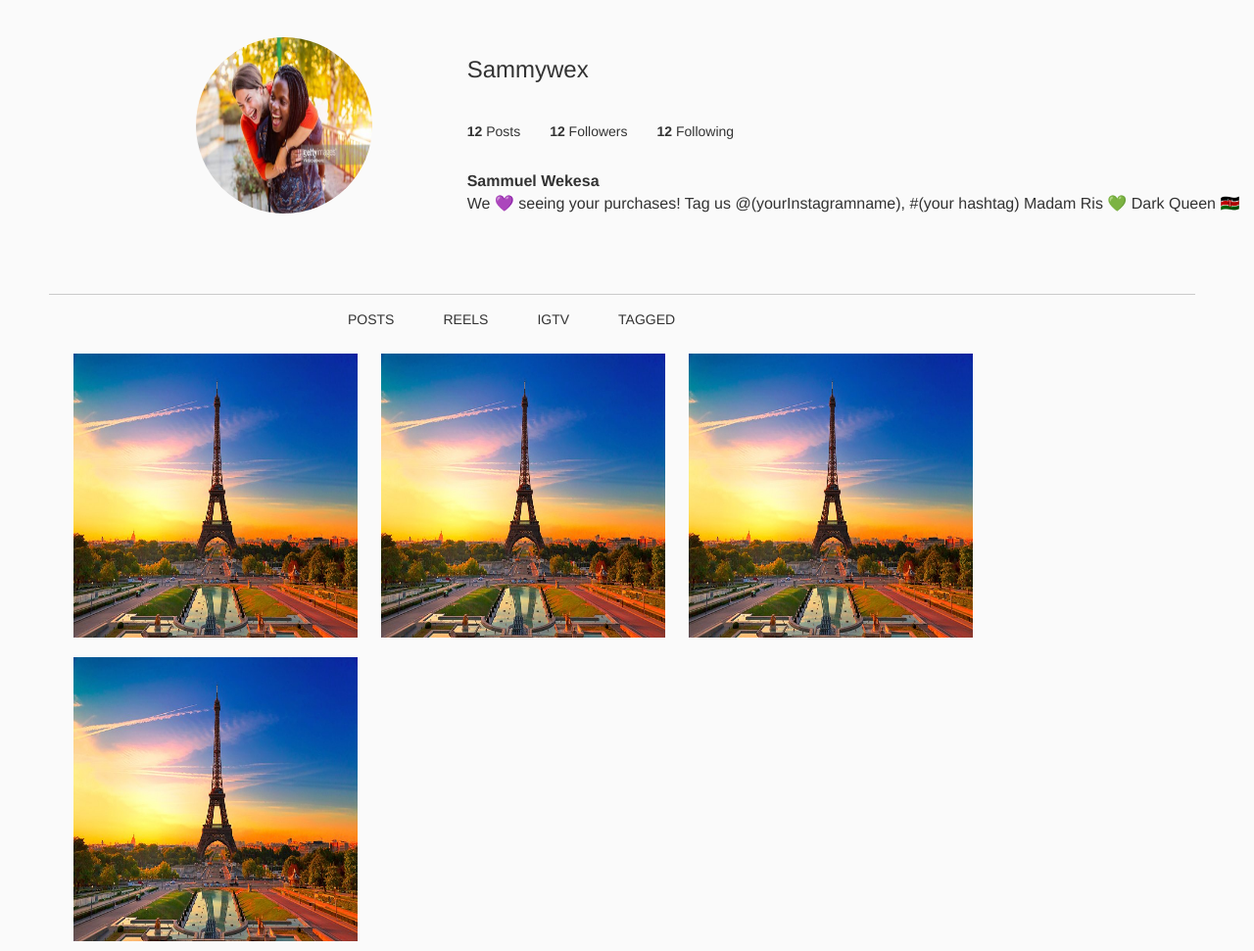
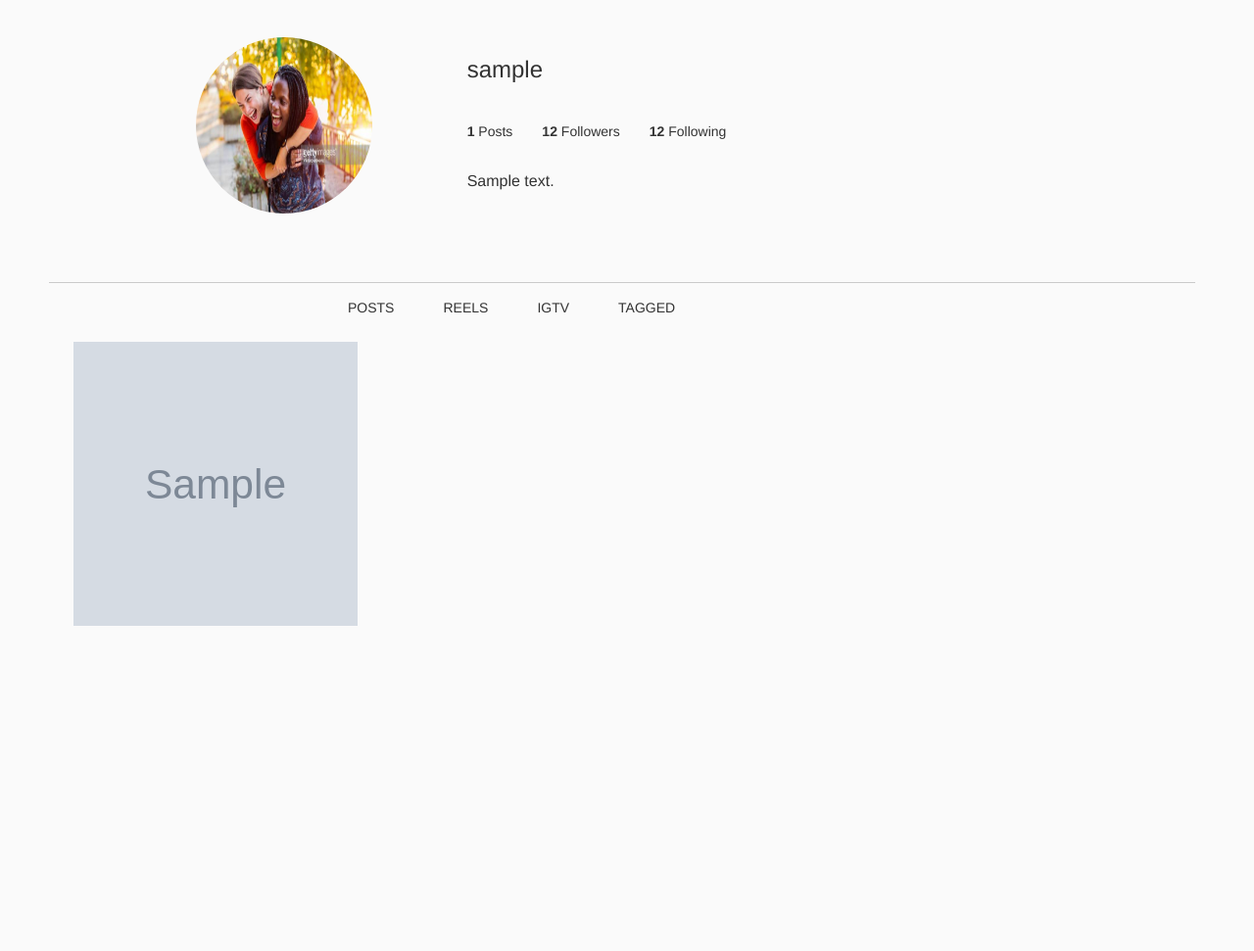
Before and after one commit to ThiraTheNerd/instagram-clone, a Django app: a page that uses templates/registration/profile.html in a window 1280 px wide. Shown: the part 62-1033 px from the top of the page at 98% size. After the commit the page ends 701 px from the top, so only its background shows below. Run offline with Django 3.2, Linux system fonts and the light colour scheme; a user stored in the database is signed in; tables that the repository leaves empty hold one stand-in row (values such as "Sample post"); grey boxes marked "Sample" are stand-in pictures; some libraries are stand-ins or nearby versions.

Commit message:
add the view for individual profiles

```diff
--- a/account/views.py
+++ b/account/views.py
@@ -12,6 +12,10 @@ def profile(request, username):
     user = User.objects.get(username=username)
     try:
         profile = Profile.objects.get(id=user.id)
+        posts = profile.posts.all()
+        print(profile.posts.all().count())
     except ObjectDoesNotExist:
         raise Http404()
-    return render(request, "registration/profile.html", {profile: profile})
+    return render(
+        request, "registration/profile.html", {"profile": profile, "posts": posts}
+    )
--- a/templates/registration/profile.html
+++ b/templates/registration/profile.html
@@ -10,19 +10,16 @@
       <img src="{% static 'photos/friends.jpg'%}" id="profile_pic">
     </div>
     <div class="col-md-8 profile-sec" id= "profile">
-      <h3 id="profile-texts">Sammywex</h3>
+      <h3 id="profile-texts">{{profile.user.username}}</h3>
       <ul id="profile_details">
-        <li><b>12 </b> Posts</li>
+        <li><b>{{posts.count }} </b> Posts</li>
         <li><b>12 </b> Followers</li>
         <li><b>12 </b> Following</li>
       </ul>
       <br style="clear:both" />
-      <b id="profile-t">Sammuel Wekesa</b>
+      <!-- <b id="profile-t">{{profile.user.username}}</b> -->
       <div class="bio-section">
-        <p id ='profile-t'>We 💜 seeing your purchases! Tag us @(yourInstagramname), #(your hashtag)
-          Madam Ris 💚
-          Dark Queen 🇰🇪
-        </p>
+        <p id ='profile-t'>{{profile.bio}}</p>
       </div>
     </div>
   </div>
@@ -36,10 +33,9 @@
     </ul>
     <br style="clear:both" />
     <div class="flex-row">
-      <a><img src="{% static 'photos/paris.jpg'%}" id="single-image"></a>
-      <a><img src="{% static 'photos/paris.jpg'%}" id="single-image"></a>
-      <a><img src="{% static 'photos/paris.jpg'%}" id="single-image"></a>
-      <a><img src="{% static 'photos/paris.jpg'%}" id="single-image"></a>
+      {% for post in posts %}
+      <a><img src="{{post.image.url }}" id="single-image"></a>
+      {% endfor %}
     </div>
   </div>
 </div>
```
